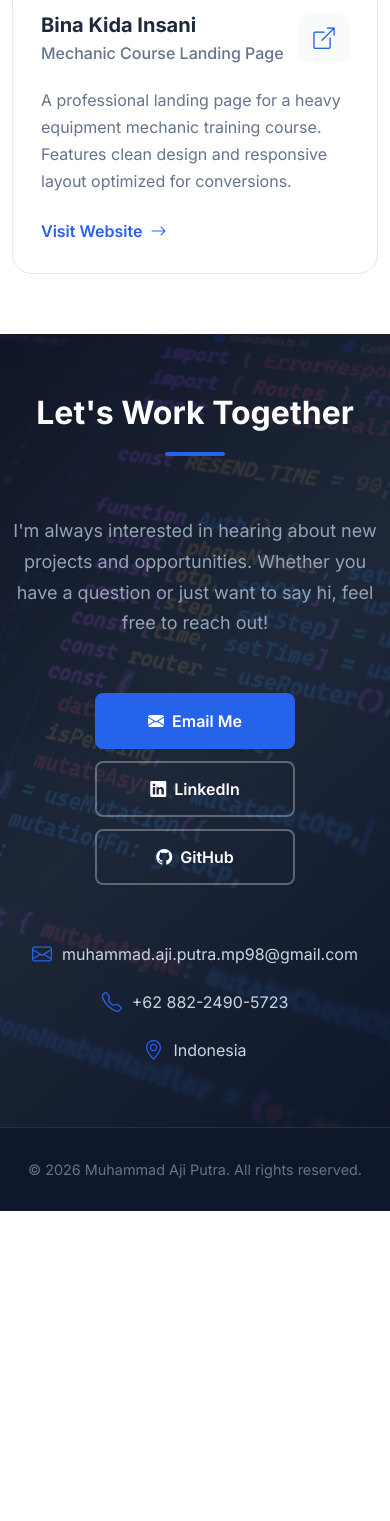
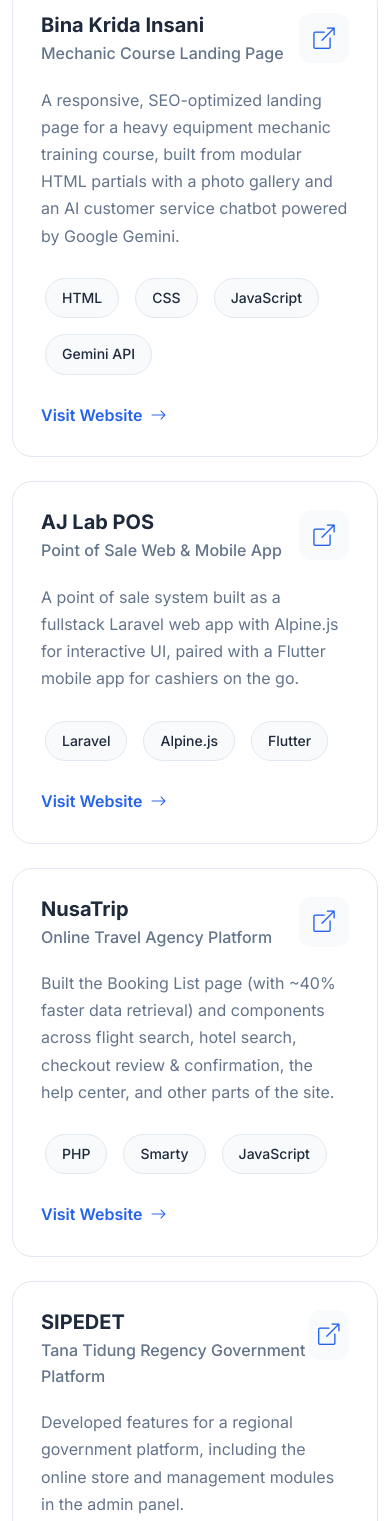
Before and after one commit to Muhammad5943/cv-aj, a plain HTML site: page index.html in a window 390 px wide. Shown: the part 9092-10613 px from the top of the page. Before the commit the page ends 10303 px from the top, so only its background shows below. Drawn offline with nearby package versions, Linux system fonts and the light colour scheme.

Commit message:
feat: add project tags to project cards and update layout for better responsiveness

```diff
--- a/css/projects.css
+++ b/css/projects.css
@@ -66,6 +66,13 @@
     margin-bottom: 24px;
 }
 
+.project-tags {
+    display: flex;
+    flex-wrap: wrap;
+    gap: 8px;
+    margin-bottom: 24px;
+}
+
 .project-btn {
     display: inline-flex;
     align-items: center;
--- a/index.html
+++ b/index.html
@@ -610,12 +610,12 @@
                 <div class="section-line"></div>
             </div>
 
-            <div class="row justify-content-center">
-                <div class="col-lg-8">
-                    <div class="project-card">
+            <div class="row justify-content-center g-4">
+                <div class="col-lg-6">
+                    <div class="project-card h-100">
                         <div class="project-header">
                             <div>
-                                <h3 class="project-title">Bina Kida Insani</h3>
+                                <h3 class="project-title">Bina Krida Insani</h3>
                                 <p class="project-subtitle mb-0">Mechanic Course Landing Page</p>
                             </div>
                             <a href="https://binakridainsani.com" target="_blank" class="project-link">
@@ -623,10 +623,93 @@
                             </a>
                         </div>
                         <p class="project-desc">
-                            A professional landing page for a heavy equipment mechanic training course.
-                            Features clean design and responsive layout optimized for conversions.
+                            A responsive, SEO-optimized landing page for a heavy equipment mechanic training course,
+                            built from modular HTML partials with a photo gallery and an AI customer service
+                            chatbot powered by Google Gemini.
                         </p>
+                        <div class="project-tags">
+                            <span class="skill-tag">HTML</span>
+                            <span class="skill-tag">CSS</span>
+                            <span class="skill-tag">JavaScript</span>
+                            <span class="skill-tag">Gemini API</span>
+                        </div>
                         <a href="https://binakridainsani.com" target="_blank" class="project-btn">
+                            Visit Website <i class="bi bi-arrow-right"></i>
+                        </a>
+                    </div>
+                </div>
+                <div class="col-lg-6">
+                    <div class="project-card h-100">
+                        <div class="project-header">
+                            <div>
+                                <h3 class="project-title">AJ Lab POS</h3>
+                                <p class="project-subtitle mb-0">Point of Sale Web &amp; Mobile App</p>
+                            </div>
+                            <a href="https://ajlab.misterlab.web.id/login" target="_blank" class="project-link">
+                                <i class="bi bi-box-arrow-up-right fs-4"></i>
+                            </a>
+                        </div>
+                        <p class="project-desc">
+                            A point of sale system built as a fullstack Laravel web app with Alpine.js for
+                            interactive UI, paired with a Flutter mobile app for cashiers on the go.
+                        </p>
+                        <div class="project-tags">
+                            <span class="skill-tag">Laravel</span>
+                            <span class="skill-tag">Alpine.js</span>
+                            <span class="skill-tag">Flutter</span>
+                        </div>
+                        <a href="https://ajlab.misterlab.web.id/login" target="_blank" class="project-btn">
+                            Visit Website <i class="bi bi-arrow-right"></i>
+                        </a>
+                    </div>
+                </div>
+                <div class="col-lg-6">
+                    <div class="project-card h-100">
+                        <div class="project-header">
+                            <div>
+                                <h3 class="project-title">NusaTrip</h3>
+                                <p class="project-subtitle mb-0">Online Travel Agency Platform</p>
+                            </div>
+                            <a href="https://www.nusatrip.com/" target="_blank" class="project-link">
+                                <i class="bi bi-box-arrow-up-right fs-4"></i>
+                            </a>
+                        </div>
+                        <p class="project-desc">
+                            Built the Booking List page (with ~40% faster data retrieval) and components across
+                            flight search, hotel search, checkout review &amp; confirmation, the help center, and
+                            other parts of the site.
+                        </p>
+                        <div class="project-tags">
+                            <span class="skill-tag">PHP</span>
+                            <span class="skill-tag">Smarty</span>
+                            <span class="skill-tag">JavaScript</span>
+                        </div>
+                        <a href="https://www.nusatrip.com/" target="_blank" class="project-btn">
+                            Visit Website <i class="bi bi-arrow-right"></i>
+                        </a>
+                    </div>
+                </div>
+                <div class="col-lg-6">
+                    <div class="project-card h-100">
+                        <div class="project-header">
+                            <div>
+                                <h3 class="project-title">SIPEDET</h3>
+                                <p class="project-subtitle mb-0">Tana Tidung Regency Government Platform</p>
+                            </div>
+                            <a href="https://sipedet.tanatidungkab.go.id/" target="_blank" class="project-link">
+                                <i class="bi bi-box-arrow-up-right fs-4"></i>
+                            </a>
+                        </div>
+                        <p class="project-desc">
+                            Developed features for a regional government platform, including the online store
+                            and management modules in the admin panel.
+                        </p>
+                        <div class="project-tags">
+                            <span class="skill-tag">Laravel</span>
+                            <span class="skill-tag">Bootstrap</span>
+                            <span class="skill-tag">jQuery</span>
+                        </div>
+                        <a href="https://sipedet.tanatidungkab.go.id/" target="_blank" class="project-btn">
                             Visit Website <i class="bi bi-arrow-right"></i>
                         </a>
                     </div>
```
